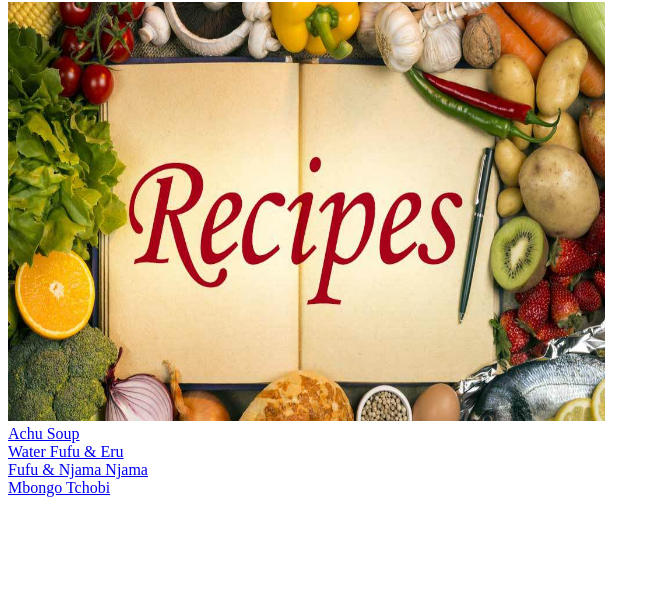
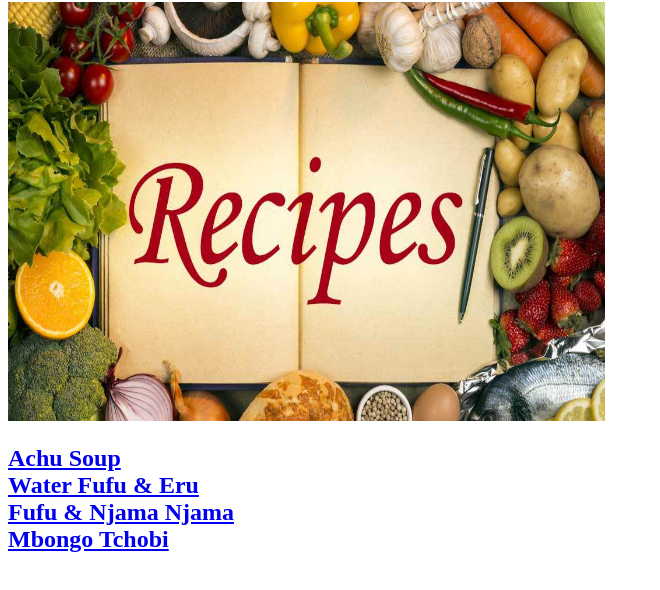
Before and after one commit to dogoking/odin-recipes, a plain HTML site: page index.html in a window 1280 px wide. Shown: the part 78-668 px from the top of the page, without its empty margins (0-660 px from the left). Drawn offline with Linux system fonts and the light colour scheme.

Commit message:
Add h2 to index anchor tags

```diff
--- a/index.html
+++ b/index.html
@@ -9,9 +9,9 @@
 <body>
     <h1>Odin Recipes</h1>
     <img src="/image/Recipes-Banner.jpg" alt="Recipes-Banner" alt="Eru" width="597px" height="419"><br>
-    <a href="/recipes/achu.html">Achu Soup</a><br>
+    <h2><a href="/recipes/achu.html">Achu Soup</a><br>
     <a href="/recipes/eru.html">Water Fufu & Eru</a><br>
     <a href="/recipes/fufu_njama.html">Fufu & Njama Njama</a><br>
-    <a href="/recipes/mbongo_tchobi.html">Mbongo Tchobi</a><br>
+    <a href="/recipes/mbongo_tchobi.html">Mbongo Tchobi</a><br></h2>
 </body>
 </html>
```
